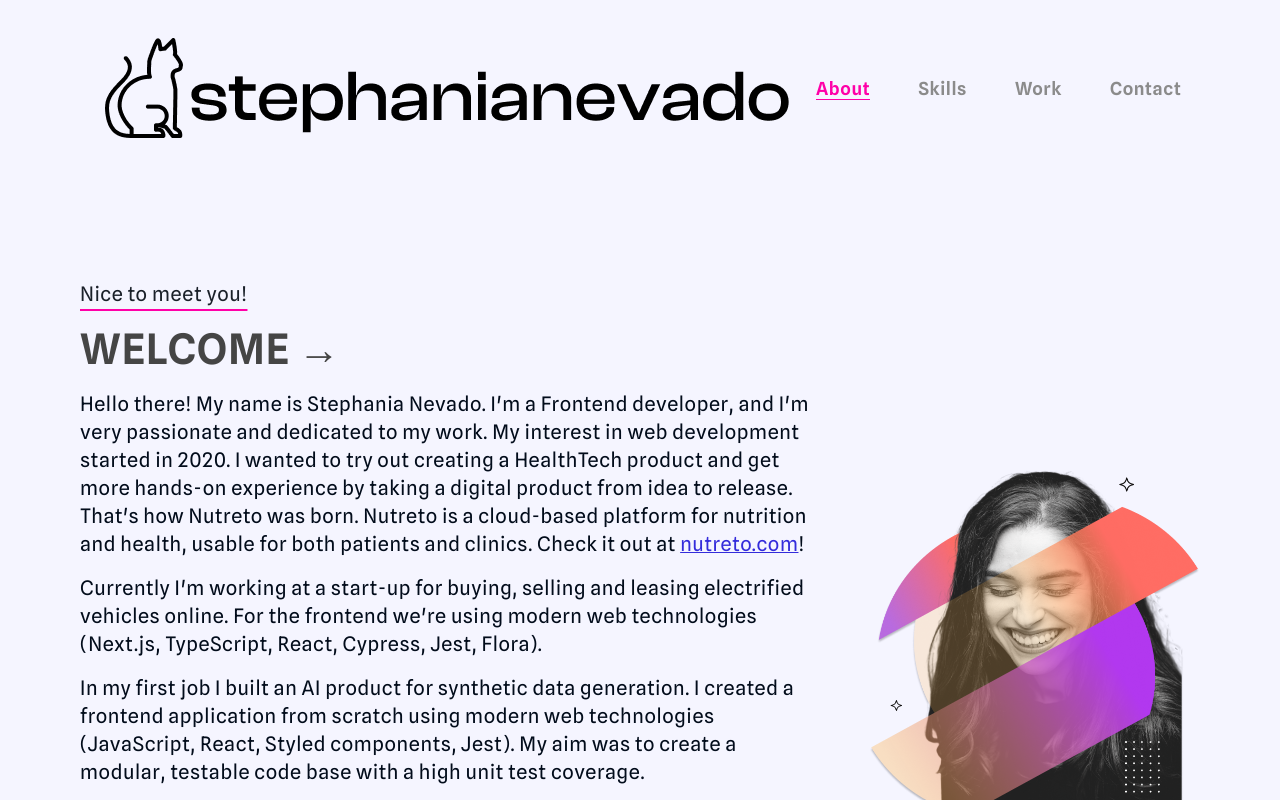
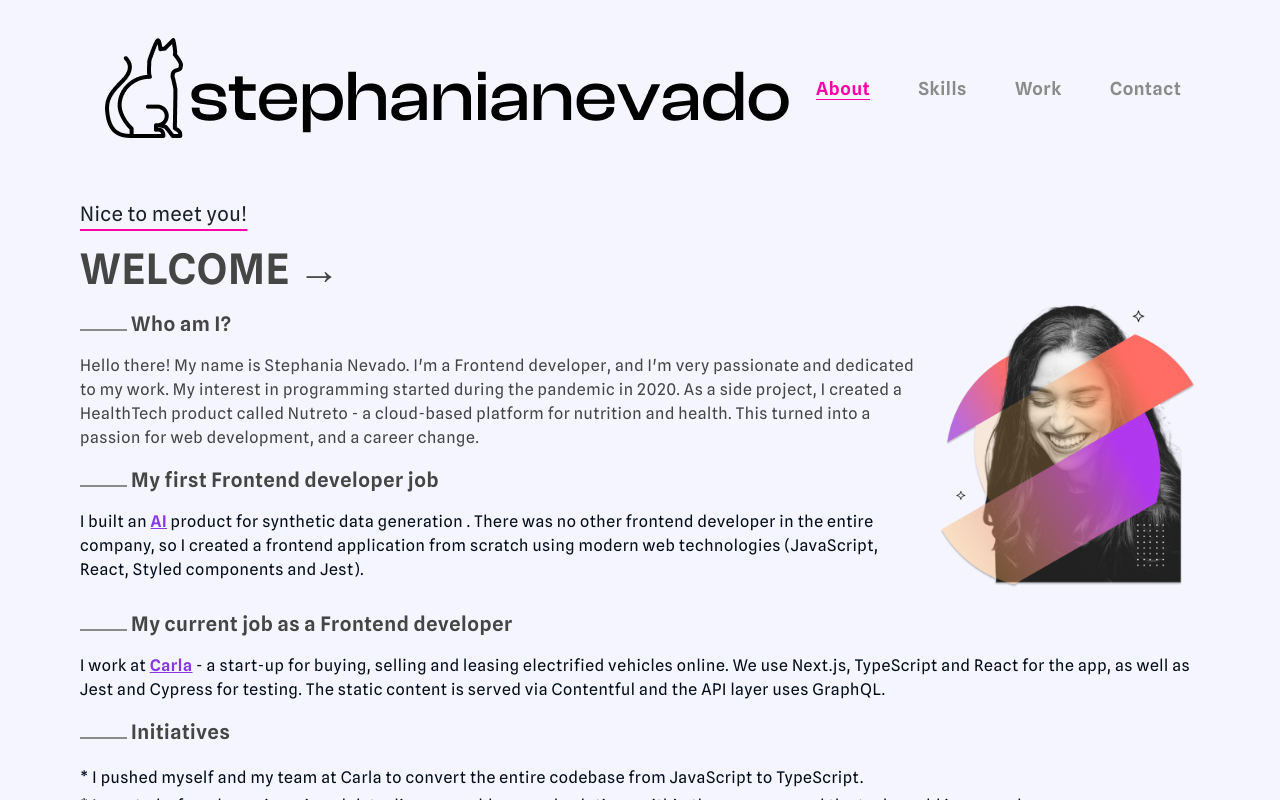
Before and after one commit to stephanianevado/portfolio, a Next.js app: page /about in a window 1280 px wide. Built offline with nearby package versions, Linux system fonts and the light colour scheme; a web font is replaced by a local one.

Commit message:
update about and work pages

```diff
--- a/pages/about.tsx
+++ b/pages/about.tsx
@@ -1,4 +1,5 @@
 import Head from 'next/head'
+
 import Image from 'next/image'
 
 import AppWrapper from 'components/AppWrapper'
@@ -6,11 +7,12 @@ import { Box } from 'components/common/box/Box'
 import { Link } from 'components/common/link/Link'
 import { Text } from 'components/common/text/Text'
 
+import { Dash } from 'components/icons/icons'
 import { Breakpoint, Theme } from 'components/Theme'
 import { Title } from 'components/Title'
 
 export default function About() {
-  const { tertiaryBlack, primaryBlue } = Theme.colors
+  const { tertiaryBlack, primaryGrey, primaryPurple } = Theme.colors
   const { LAPTOP, MOBILE_S } = Breakpoint
 
   return (
@@ -21,7 +23,7 @@ export default function About() {
           content="In this section you get to know me better"
         />
       </Head>
-      <Box paddingVertical={20}>
+      <Box>
         <Title header="Nice to meet you!" subHeader="WELCOME" />
         <Box
           breakpoints={{
@@ -30,67 +32,140 @@ export default function About() {
           }}>
           <Box
             breakpoints={{
-              [LAPTOP]: { flex: 2 },
+              [LAPTOP]: { flex: 3 },
             }}>
-            <Text as="p" color={tertiaryBlack} variant="leia">
+            <Text as="p" color={primaryGrey} variant="leia" subStyle="bold">
+              <Dash />
+              {''} Who am I?
+            </Text>
+
+            <Text as="p" color={primaryGrey} variant="luke">
               Hello there! My name is Stephania Nevado. I&apos;m a Frontend
               developer, and I&apos;m very passionate and dedicated to my work.
-              My interest in web development started in 2020. I wanted to try
-              out creating a HealthTech product and get more hands-on experience
-              by taking a digital product from idea to release. That&apos;s how
-              Nutreto was born. Nutreto is a cloud-based platform for nutrition
-              and health, usable for both patients and clinics. Check it out at{' '}
+              My interest in programming started during the pandemic in 2020. As
+              a side project, I created a HealthTech product called Nutreto - a
+              cloud-based platform for nutrition and health. This turned into a
+              passion for web development, and a career change.
+            </Text>
+            <Box
+              breakpoints={{
+                [MOBILE_S]: { display: 'flex', alignSelf: 'center' },
+                [LAPTOP]: {
+                  display: 'none',
+                },
+              }}>
+              <Image
+                src="/images/me.png"
+                alt="Picture of Stephania Nevado"
+                width={280}
+                height={300}
+                priority
+                style={{
+                  objectFit: 'contain',
+                  objectPosition: 'center',
+                }}
+              />
+            </Box>
+
+            <Text as="p" color={primaryGrey} variant="leia" subStyle="bold">
+              <Dash />
+              {''} My first Frontend developer job
+            </Text>
+
+            <Text as="p" color={tertiaryBlack} variant="luke">
+              I built an{' '}
               <Link
-                href="https://nutreto.com/en/"
+                href="https://syndata.co/"
                 target="_blank"
-                variant="leia"
-                color={primaryBlue}>
-                nutreto.com
-              </Link>
-              !
-            </Text>
-            <Text as="p" color={tertiaryBlack} variant="leia">
-              Currently I&apos;m working at a start-up for buying, selling and
-              leasing electrified vehicles online. For the frontend we&apos;re
-              using modern web technologies (Next.js, TypeScript, React,
-              Cypress, Jest, Flora).
-            </Text>
-            <Text as="p" color={tertiaryBlack} variant="leia">
-              In my first job I built an AI product for synthetic data
-              generation. I created a frontend application from scratch using
-              modern web technologies (JavaScript, React, Styled components,
-              Jest). My aim was to create a modular, testable code base with a
-              high unit test coverage.
-            </Text>
-            <Text as="p" color={tertiaryBlack} variant="leia">
-              I&apos;m passionate about tech, leadership and health, change
-              management, process improvement and teamwork. I&apos;m also always
-              curious to learn new things. I&apos;m a well-organized person, a
-              problem solver with high attention to detail.
+                variant="luke"
+                subStyle="bold"
+                color={primaryPurple}>
+                AI
+              </Link>{' '}
+              product for synthetic data generation . There was no other
+              frontend developer in the entire company, so I created a frontend
+              application from scratch using modern web technologies
+              (JavaScript, React, Styled components and Jest).
             </Text>
           </Box>
           <Box
             breakpoints={{
-              [MOBILE_S]: { alignItems: 'center' },
+              [MOBILE_S]: { display: 'none' },
               [LAPTOP]: {
-                flex: 1,
+                display: 'flex',
                 alignItems: 'flex-end',
-                justifyContent: 'center',
+                alignSelf: 'flex-start',
               },
             }}>
             <Image
               src="/images/me.png"
               alt="Picture of Stephania Nevado"
-              width={350}
-              height={370}
+              width={280}
+              height={300}
               priority
               style={{
-                objectFit: 'fill',
+                objectFit: 'contain',
                 objectPosition: 'center',
               }}
             />
           </Box>
         </Box>
+
+        <Text as="p" color={primaryGrey} variant="leia" subStyle="bold">
+          <Dash />
+          {''} My current job as a Frontend developer
+        </Text>
+
+        <Text as="p" color={tertiaryBlack} variant="luke">
+          I work at{' '}
+          <Link
+            href="https://www.carla.se/"
+            target="_blank"
+            variant="luke"
+            subStyle="bold"
+            color={primaryPurple}>
+            Carla
+          </Link>{' '}
+          - a start-up for buying, selling and leasing electrified vehicles
+          online. We use Next.js, TypeScript and React for the app, as well as
+          Jest and Cypress for testing. The static content is served via
+          Contentful and the API layer uses GraphQL.
+        </Text>
+
+        <Text as="p" color={primaryGrey} variant="leia" subStyle="bold">
+          <Dash />
+          {''} Initiatives
+        </Text>
+
+        <Text as="ul" color={tertiaryBlack} variant="leia">
+          <Text as="li" color={tertiaryBlack} variant="luke">
+            * I pushed myself and my team at Carla to convert the entire
+            codebase from JavaScript to TypeScript.
+          </Text>
+          <Box as="br" />
+          <Text as="li" color={tertiaryBlack} variant="luke">
+            * I created a female engineering club to discuss problems and
+            solutions within the company and the tech world in general.
+          </Text>
+          <Box as="br" />
+          <Text as="li" color={tertiaryBlack} variant="luke">
+            * During the last year, I&apos;ve set aside 1 &quot;study hour&quot;
+            each day to deepen my web development knowledge.
+          </Text>
+        </Text>
+
+        <Text as="p" color={primaryGrey} variant="leia" subStyle="bold">
+          <Dash />
+          {''} My interests
+        </Text>
+
+        <Text as="p" color={tertiaryBlack} variant="luke">
+          I&apos;m passionate about tech, leadership, change management, process
+          improvement and teamwork. I&apos;m also always curious to learn new
+          things. I&apos;m a well-organized person, a problem solver, and I like
+          to create modular, readable and testable code which is easy to
+          maintain and extend.
+        </Text>
       </Box>
     </AppWrapper>
   )
--- a/utils/contactItems.ts
+++ b/utils/contactItems.ts
@@ -8,7 +8,6 @@ import {
 
 export enum Id {
   GITHUB = 'GITHUB',
-  PORTFOLIO = 'PORTFOLIO',
   LINKEDIN = 'LINKEDIN',
   INSTAGRAM = 'INSTAGRAM',
   FACEBOOK = 'FACEBOOK',
@@ -20,12 +19,6 @@ export const contactItems = {
     text: 'Go to my GitHub',
     alternativeText: 'My GitHub',
     href: 'https://github.com/stephanianevado',
-    icon: GitHub,
-  },
-  [Id.PORTFOLIO]: {
-    text: 'Go to my Portfolio',
-    alternativeText: 'Portfolio',
-    href: 'https://github.com/stephanianevado/portfolio?tab=readme-ov-file#stephania-nevados-portfolio',
     icon: GitHub,
   },
   [Id.LINKEDIN]: {
```
Also changed, not shown: pages/work.tsx (+62 -15 lines), utils/workItems.ts (added, +25 -0 lines).
